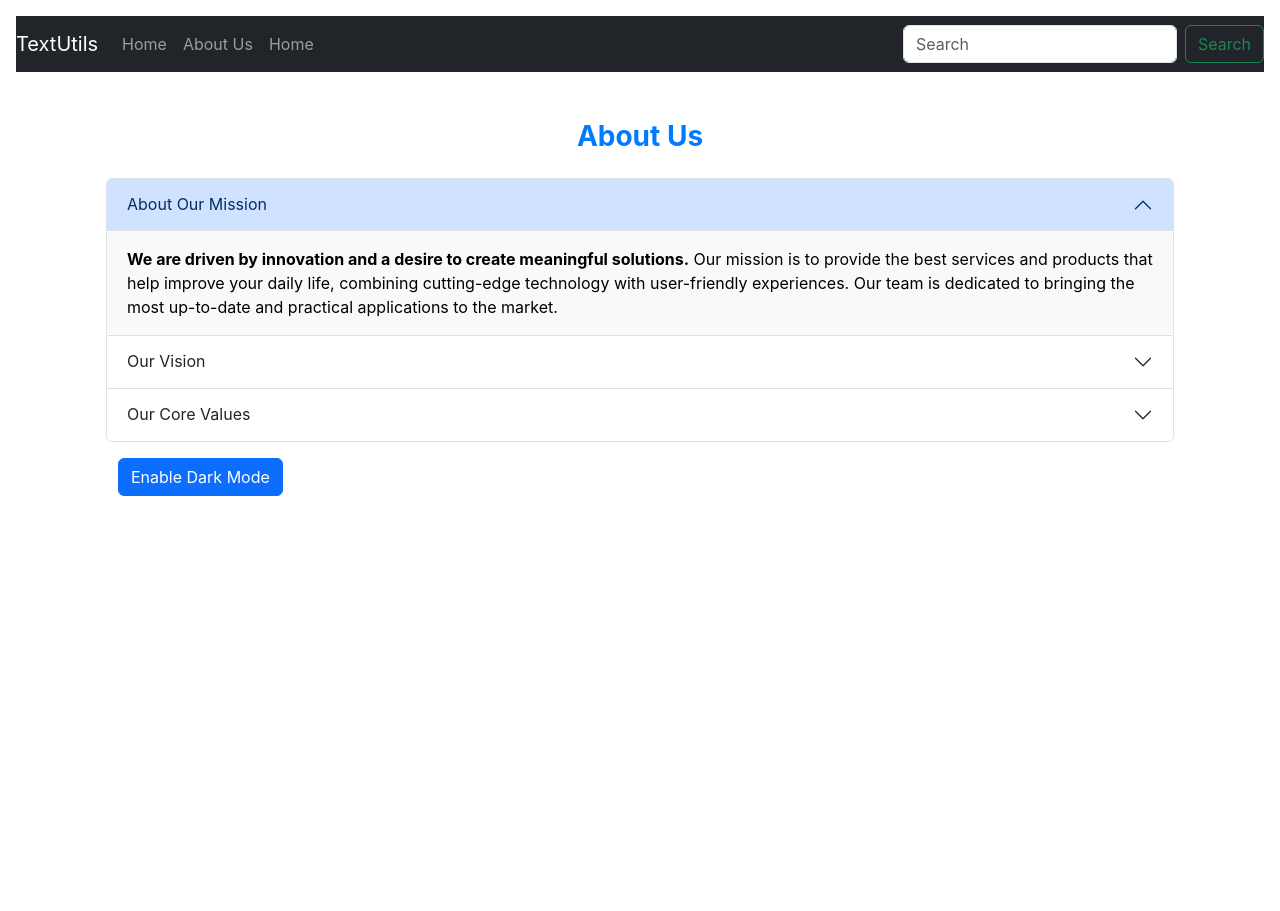
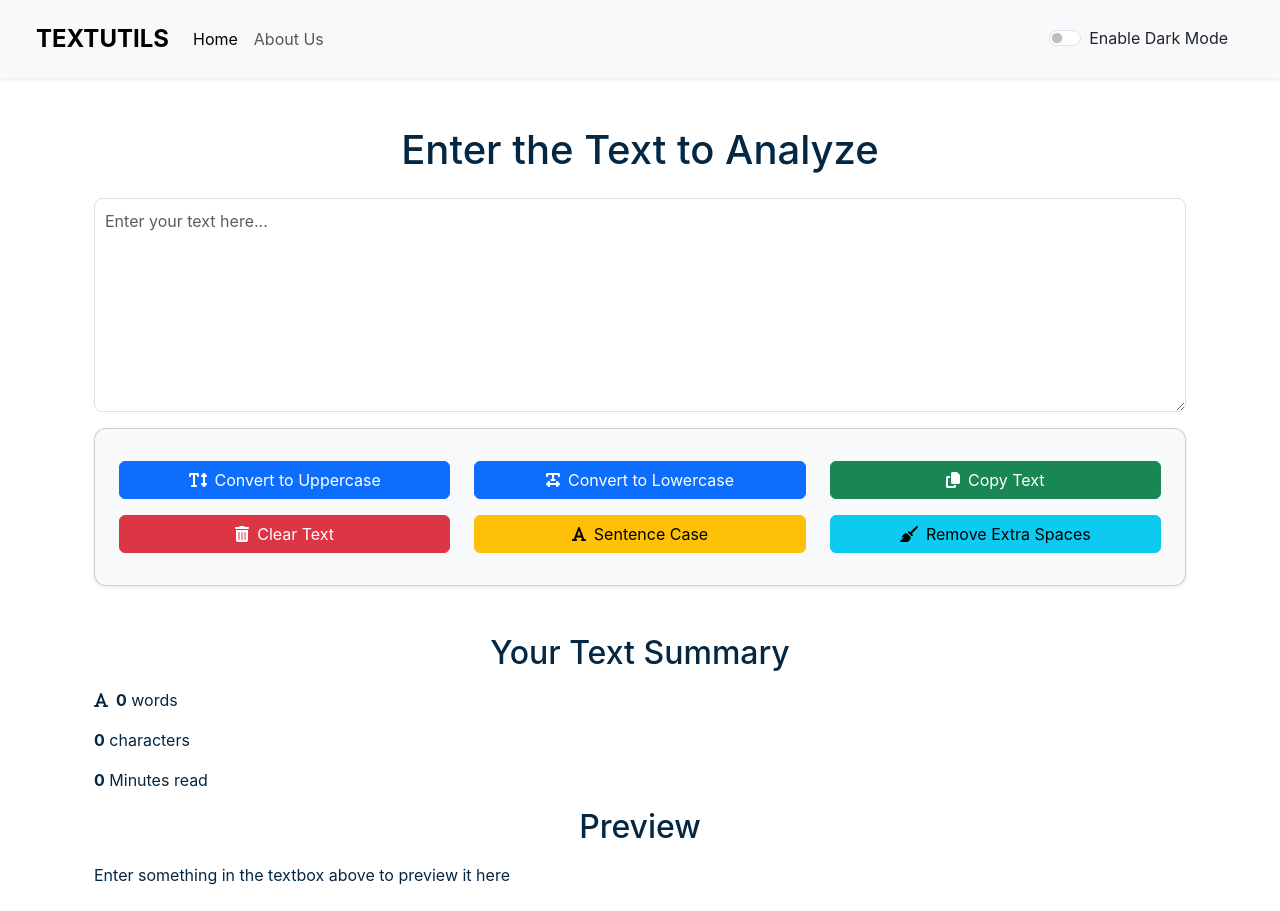
Before and after one commit to gaurav0330/TextUtils-react, a React (Create React App) app: page / in a window 1280 px wide. Before the commit the page ends 800 px from the top, so only its background shows below. Built offline with nearby package versions, Linux system fonts and the light colour scheme.

Commit message:
add alert functionality to it

```diff
--- a/package.json
+++ b/package.json
@@ -3,6 +3,8 @@
   "version": "0.1.0",
   "private": true,
   "dependencies": {
+    "@fortawesome/free-solid-svg-icons": "^6.6.0",
+    "@fortawesome/react-fontawesome": "^0.2.2",
     "@testing-library/jest-dom": "^5.17.0",
     "@testing-library/react": "^13.4.0",
     "@testing-library/user-event": "^13.5.0",
--- a/src/App.js
+++ b/src/App.js
@@ -1,18 +1,50 @@
-
 import Navbar from './MyComponents/Navbar';
-// import TextForm from './MyComponents/TextForm';
+import TextForm from './MyComponents/TextForm';
 import './App.css';
 import About from './MyComponents/About';
+import { useState } from 'react';
+import { BrowserRouter as Router, Routes, Route } from 'react-router-dom';
+import Alert from './MyComponents/Alert';
 
 function App() {
+  const [mode, setMode] = useState('light');
+  const [alert, setAlert] = useState(null);
+
+
+  const showAlert = (message, type) => {
+    setAlert({
+      msg: message,
+      type: type,
+    });
+    setTimeout(() => {
+      setAlert(null);
+    }, 2000);
+  };
+
+
+  const toggleMode = () => {
+    if (mode === "light") {
+      setMode('dark');
+      document.body.style.backgroundColor = '#042743';
+      showAlert("Dark Mode has been Enabled", "success");
+    } else {
+      setMode('light');
+      document.body.style.backgroundColor = 'white';
+      showAlert("Light Mode has been Enabled", "success");
+    }
+  }
+
   return (
-    <>
-      <Navbar title = "TextUtils" aboutText = "About Us"/>
+    <Router>
+      <Navbar title="TextUtils" aboutText="About Us" mode={mode} toggleMode={toggleMode} />
+      <Alert alert={alert} setAlert={setAlert} />
       <div className="container my-3">
-      <About/>
-      {/* <TextForm heading = "Enter the Text to Analyze"/> */}
-        </div>
-    </>
+        <Routes>
+          <Route exact path="/" element={<TextForm heading="Enter the Text to Analyze" mode={mode} showAlert={showAlert} />} />
+          <Route exact path="/about" element={<About mode={mode} />} />
+        </Routes>
+      </div>
+    </Router>
   );
 }
 
--- a/src/MyComponents/About.js
+++ b/src/MyComponents/About.js
@@ -1,82 +1,62 @@
-import React, { useState } from 'react';
+import React from 'react';
 
-export default function About() {
-    const [darkMode, setDarkMode] = useState(false);
-
-    // Toggle Dark Mode
-    const toggleDarkMode = () => {
-        setDarkMode(!darkMode);
-    };
-
-    // Dynamic styles for dark and light modes
+export default function About(props) {
     let myStyle = {
-        color: darkMode ? 'white' : 'black',
-        backgroundColor: darkMode ? '#333' : 'white',
-        transition: 'all 0.5s ease'
-    };
-
-    let accordionStyle = {
-        backgroundColor: darkMode ? '#444' : '#f8f9fa',
-        color: darkMode ? 'white' : 'black',
-        borderRadius: '5px',
-        transition: 'all 0.5s ease'
+        color: props.mode === 'dark' ? 'white' : '#042743',
+        backgroundColor: props.mode === 'dark' ? '#042743' : 'white',
     };
 
     return (
-        <>
-            <div className="container" style={myStyle}>
-                <div className="container my-5">
-                    <h3 className="text-center mb-4" style={{ fontWeight: 'bold', color: darkMode ? '#66fcf1' : '#007bff' }}>
-                        About Us
-                    </h3>
+        <div className="container" style={{color: props.mode === 'dark' ? 'white' : '#042743'}}>
+            <h1 className="my-3">About Us</h1>
             <div className="accordion" id="accordionExample">
                 <div className="accordion-item">
-                            <h2 className="accordion-header">
-                                <button className="accordion-button" type="button" data-bs-toggle="collapse" data-bs-target="#collapseOne" aria-expanded="true" aria-controls="collapseOne">
-                                    About Our Mission
+                    <h2 className="accordion-header" id="headingOne">
+                        <button className="accordion-button" type="button" style={myStyle} data-bs-toggle="collapse" data-bs-target="#collapseOne" aria-expanded="true" aria-controls="collapseOne">
+                            What is TextUtils?
                         </button>
                     </h2>
-                            <div id="collapseOne" className="accordion-collapse collapse show" data-bs-parent="#accordionExample">
-                                <div className="accordion-body" style={accordionStyle}>
-                                    <strong>We are driven by innovation and a desire to create meaningful solutions.</strong> Our mission is to provide the best services and products that help improve your daily life, combining cutting-edge technology with user-friendly experiences. Our team is dedicated to bringing the most up-to-date and practical applications to the market.
+                    <div id="collapseOne" className="accordion-collapse collapse show" aria-labelledby="headingOne" data-bs-parent="#accordionExample">
+                        <div className="accordion-body" style={myStyle}>
+                            <strong>TextUtils</strong> is a simple and powerful tool for quick text transformations.
+                            Whether you want to convert text to uppercase, lowercase, or count the number of words or characters, TextUtils provides an easy and efficient way to manage your text.
                         </div>
                     </div>
                 </div>
 
                 <div className="accordion-item">
-                            <h2 className="accordion-header">
-                                <button className="accordion-button collapsed" type="button" data-bs-toggle="collapse" data-bs-target="#collapseTwo" aria-expanded="false" aria-controls="collapseTwo">
-                                    Our Vision
+                    <h2 className="accordion-header" id="headingTwo">
+                        <button className="accordion-button collapsed" type="button" style={myStyle} data-bs-toggle="collapse" data-bs-target="#collapseTwo" aria-expanded="false" aria-controls="collapseTwo">
+                            Key Features
                         </button>
                     </h2>
-                            <div id="collapseTwo" className="accordion-collapse collapse" data-bs-parent="#accordionExample">
-                                <div className="accordion-body" style={accordionStyle}>
-                                    <strong>Innovation, efficiency, and integrity are at the heart of what we do.</strong> Our vision is to be recognized globally for pioneering new technologies, maintaining a culture of continuous learning, and delivering excellence in all our projects. We are committed to exceeding expectations.
+                    <div id="collapseTwo" className="accordion-collapse collapse" aria-labelledby="headingTwo" data-bs-parent="#accordionExample">
+                        <div className="accordion-body" style={myStyle}>
+                            <ul>
+                                <li>Convert text to Uppercase</li>
+                                <li>Convert text to Lowercase</li>
+                                <li>Count words and characters</li>
+                                <li>Remove extra spaces</li>
+                                <li>Copy text to clipboard</li>
+                            </ul>
+                            These features make editing and analyzing your text fast and straightforward.
                         </div>
                     </div>
                 </div>
 
                 <div className="accordion-item">
-                            <h2 className="accordion-header">
-                                <button className="accordion-button collapsed" type="button" data-bs-toggle="collapse" data-bs-target="#collapseThree" aria-expanded="false" aria-controls="collapseThree">
-                                    Our Core Values
+                    <h2 className="accordion-header" id="headingThree">
+                        <button className="accordion-button collapsed" type="button" style={myStyle} data-bs-toggle="collapse" data-bs-target="#collapseThree" aria-expanded="false" aria-controls="collapseThree">
+                            Why Use TextUtils?
                         </button>
                     </h2>
-                            <div id="collapseThree" className="accordion-collapse collapse" data-bs-parent="#accordionExample">
-                                <div className="accordion-body" style={accordionStyle}>
-                                    <strong>We stand by our core values of integrity, innovation, and inclusiveness.</strong> These values shape our work culture and drive the success of our organization. Our commitment to these principles ensures that we deliver exceptional quality and foster a positive work environment.
+                    <div id="collapseThree" className="accordion-collapse collapse" aria-labelledby="headingThree" data-bs-parent="#accordionExample">
+                        <div className="accordion-body" style={myStyle}>
+                            <strong>TextUtils</strong> is ideal for anyone looking to quickly format or analyze text. Whether you're a student, developer, or content creator, our tool saves time by offering essential text manipulation options in one place. It's a must-have for anyone who deals with large amounts of text data regularly.
                         </div>
                     </div>
                 </div>
             </div>
-
-                    <div className="container my-3">
-                        <button type="button" className="btn btn-primary" onClick={toggleDarkMode}>
-                            {darkMode ? 'Disable Dark Mode' : 'Enable Dark Mode'}
-                        </button>
         </div>
-                </div>
-            </div>
-        </>
     );
 }
--- /dev/null
+++ b/src/MyComponents/Alert.js
@@ -0,0 +1,32 @@
+import React from 'react';
+
+function Alert(props) {
+  const capitalize = (word) => {
+    const lower = word.toLowerCase();
+    return lower.charAt(0).toUpperCase() + lower.slice(1);
+  };
+
+  // Handler to clear the alert
+  const handleCloseAlert = () => {
+    props.setAlert(null);
+  };
+
+  return (
+    <div>
+      {props.alert && (
+        <div className={`alert alert-${props.alert.type} alert-dismissible fade show`} role="alert">
+          <strong>{capitalize(props.alert.type)}</strong>: {props.alert.msg}
+          <button
+            type="button"
+            className="btn-close"
+            data-bs-dismiss="alert"
+            aria-label="Close"
+            onClick={handleCloseAlert} // Call the handler to clear the alert
+          ></button>
+        </div>
+      )}
+    </div>
+  );
+}
+
+export default Alert;
--- a/src/MyComponents/Navbar.js
+++ b/src/MyComponents/Navbar.js
@@ -1,30 +1,37 @@
 import React from 'react';
 import PropTypes from 'prop-types';
+import { Link } from 'react-router-dom';
 
 export default function Navbar(props) {
     return (
-        <nav className="navbar navbar-expand-lg navbar-dark bg-dark mt-3 mx-3">
-            <a className="navbar-brand" href="/">{props.title}</a>
-            <button className="navbar-toggler" type="button" data-toggle="collapse" data-target="#navbarSupportedContent" aria-controls="navbarSupportedContent" aria-expanded="false" aria-label="Toggle navigation">
+        <nav className={`navbar navbar-expand-lg navbar-${props.mode} bg-${props.mode} py-3 px-4 shadow-sm`}>
+            <div className="container-fluid">
+                <Link className="navbar-brand fw-bold text-uppercase" to="/" style={{ fontSize: '24px' }}>
+                    {props.title}
+                </Link>
+                <button className="navbar-toggler" type="button" data-bs-toggle="collapse" data-bs-target="#navbarSupportedContent" aria-controls="navbarSupportedContent" aria-expanded="false" aria-label="Toggle navigation">
                     <span className="navbar-toggler-icon"></span>
                 </button>
 
                 <div className="collapse navbar-collapse" id="navbarSupportedContent">
                     <ul className="navbar-nav me-auto mb-2 mb-lg-0">
-                    <li className="nav-item active">
-                        <a className="nav-link" href="/">Home</a>
+                        <li className="nav-item">
+                            <Link className="nav-link active" aria-current="page" to="/">Home</Link>
                         </li>
-                    <li className="nav-item active">
-                        <a className="nav-link" href="/">{props.aboutText}</a>
-                    </li>
-                    <li className="nav-item active">
-                        <a className="nav-link" href="/">Home</a>
+                        <li className="nav-item">
+                            <Link className="nav-link" to="/about">{props.aboutText}</Link>
                         </li>
                     </ul>
-                <form className="d-flex">
-                    <input className="form-control me-2" type="search" placeholder="Search" aria-label="Search" />
-                    <button className="btn btn-outline-success" type="submit">Search</button>
-                </form>
+
+                    <div className="d-flex align-items-center">
+                        <div className={`form-check form-switch text-${props.mode === 'light' ? 'dark' : 'light'} mx-3`}>
+                            <input className="form-check-input" onClick={props.toggleMode} type="checkbox" role="switch" id="flexSwitchCheckDefault" />
+                            <label className="form-check-label" htmlFor="flexSwitchCheckDefault">
+                                {props.mode === 'light' ? 'Enable Dark Mode' : 'Disable Dark Mode'}
+                            </label>
+                        </div>
+                    </div>
+                </div>
             </div>
         </nav>
     );
@@ -35,8 +42,8 @@ Navbar.propTypes = {
     aboutText: PropTypes.string
 }
 
-// default props
+// Default props
 Navbar.defaultProps = {
-    title: "Home",
+    title: "TextUtils",
     aboutText: "About"
-}
+};
--- a/src/MyComponents/TextForm.js
+++ b/src/MyComponents/TextForm.js
@@ -1,15 +1,27 @@
 import React, { useState } from 'react';
+import { FontAwesomeIcon } from '@fortawesome/react-fontawesome';
+import { faCopy, faTrashAlt, faTextHeight, faTextWidth, faBroom, faFont } from '@fortawesome/free-solid-svg-icons';
 
 export default function TextForm(props) {
 
     const handleUpClick = () => {
+        if (text.length > 0) {  // Check if there is text
             let newText = text.toUpperCase();
             setText(newText);
+            props.showAlert("Converted to Uppercase", "success");
+        } else {
+            props.showAlert("Text box is empty", "warning");
+        }
     }
 
     const handleLowClick = () => {
+        if (text.length > 0) {  // Check if there is text
             let newText = text.toLowerCase();
             setText(newText);
+            props.showAlert("Converted to Lowercase", "success");
+        } else {
+            props.showAlert("Text box is empty", "warning");
+        }
     }
 
     const handleOnChange = (event) => {
@@ -17,84 +29,105 @@ export default function TextForm(props) {
     }
 
     const handleCopyClick = () => {
+        if (text.length > 0) {  // Check if there is text
             navigator.clipboard.writeText(text);
-        alert("Text Copied to Clipboard!");
+            props.showAlert("Text Copied to Clipboard!", "success");
+        } else {
+            props.showAlert("Nothing to copy, the text box is empty", "warning");
+        }
     }
 
     const handleClearClick = () => {
+        if (text.length > 0) {  // Check if there is text
             setText("");
+            props.showAlert("Text Cleared", "success");
+        } else {
+            props.showAlert("Text box is already empty", "warning");
+        }
     }
 
     const handleSentenceCaseClick = () => {
+        if (text.length > 0) {  // Check if there is text
             let newText = text.toLowerCase().replace(/(^\s*\w|[.!?]\s*\w)/g, (c) => c.toUpperCase());
             setText(newText);
+            props.showAlert("Converted to Sentence Case", "success");
+        } else {
+            props.showAlert("Text box is empty", "warning");
+        }
     }
 
     const handleRemoveSpacesClick = () => {
+        if (text.length > 0) {  // Check if there is text
             let newText = text.replace(/\s+/g, ' ').trim();
             setText(newText);
+            props.showAlert("Extra Spaces Removed", "success");
+        } else {
+            props.showAlert("Text box is empty", "warning");
+        }
     }
 
     const [text, setText] = useState("");
 
-    const wordCount = text.split(/\s+/).filter((word) => word.length !== 0).length;
-    const readingTime = wordCount * 0.008;
-
     return (
         <>
-            <div className='container my-4'>
-                <h2 className="text-center">{props.heading}</h2>
-
-                <div className="form-group">
-                    <textarea
-                        className="form-control"
-                        onChange={handleOnChange}
-                        value={text}
-                        id="myBox"
-                        rows="8"
-                        style={{ backgroundColor: "#f8f9fa", padding: "15px", borderRadius: "10px", border: "1px solid #ccc" }}
-                        placeholder="Enter your text here..."
-                    ></textarea>
+            <div className="container my-5" style={{ color: props.mode === 'dark' ? '#f1f1f1' : '#042743' }}>
+                <h1 className="mb-4 text-center">{props.heading}</h1>
+                <div className="mb-3">
+                    <textarea className="form-control" value={text} onChange={handleOnChange}
+                        style={{
+                            backgroundColor: props.mode === 'dark' ? '#1f3a4d' : 'white',
+                            color: props.mode === 'dark' ? '#f1f1f1' : '#042743',
+                            borderRadius: '8px',
+                            padding: '10px',
+                            fontSize: '16px'
+                        }}
+                        id="myBox" rows="8" placeholder="Enter your text here..."></textarea>
                 </div>
 
-                <div className="d-flex flex-wrap justify-content-center my-3">
-                    <button className="btn btn-primary mx-2 my-1" onClick={handleUpClick}>
-                        Convert To UpperCase
+                {/* Buttons arranged in a card with grid layout */}
+                <div className="card p-4 shadow-sm" style={{ backgroundColor: props.mode === 'dark' ? '#223344' : '#f8f9fa', borderRadius: '12px' }}>
+                    <div className="row">
+                        <div className="col-md-4 col-sm-6 my-2">
+                            <button className="btn btn-primary w-100" onClick={handleUpClick}>
+                                <FontAwesomeIcon icon={faTextHeight} className="me-2" />Convert to Uppercase
                             </button>
-
-                    <button className="btn btn-primary mx-2 my-1" onClick={handleLowClick}>
-                        Convert To LowerCase
+                        </div>
+                        <div className="col-md-4 col-sm-6 my-2">
+                            <button className="btn btn-primary w-100" onClick={handleLowClick}>
+                                <FontAwesomeIcon icon={faTextWidth} className="me-2" />Convert to Lowercase
                             </button>
-
-                    <button className="btn btn-success mx-2 my-1" onClick={handleCopyClick}>
-                        Copy Text
+                        </div>
+                        <div className="col-md-4 col-sm-6 my-2">
+                            <button className="btn btn-success w-100" onClick={handleCopyClick}>
+                                <FontAwesomeIcon icon={faCopy} className="me-2" />Copy Text
                             </button>
-
-                    <button className="btn btn-danger mx-2 my-1" onClick={handleClearClick}>
-                        Clear Text
+                        </div>
+                        <div className="col-md-4 col-sm-6 my-2">
+                            <button className="btn btn-danger w-100" onClick={handleClearClick}>
+                                <FontAwesomeIcon icon={faTrashAlt} className="me-2" />Clear Text
                             </button>
-
-                    <button className="btn btn-warning mx-2 my-1" onClick={handleSentenceCaseClick}>
-                        Convert to Sentence Case
+                        </div>
+                        <div className="col-md-4 col-sm-6 my-2">
+                            <button className="btn btn-warning w-100" onClick={handleSentenceCaseClick}>
+                                <FontAwesomeIcon icon={faFont} className="me-2" />Sentence Case
                             </button>
-
-                    <button className="btn btn-info mx-2 my-1" onClick={handleRemoveSpacesClick}>
-                        Remove Extra Spaces
+                        </div>
+                        <div className="col-md-4 col-sm-6 my-2">
+                            <button className="btn btn-info w-100" onClick={handleRemoveSpacesClick}>
+                                <FontAwesomeIcon icon={faBroom} className="me-2" />Remove Extra Spaces
                             </button>
                         </div>
                     </div>
-
-            <div className="container my-4 text-center">
-                <h3>Your Text Summary</h3>
-                <div className="summary-box p-3" style={{ backgroundColor: "#e9ecef", borderRadius: "10px" }}>
-                    <p>{wordCount} words and {text.length} characters</p>
-                    <p>{readingTime.toFixed(2)} Minutes To Read</p>
+                </div>
             </div>
 
-                <h3 className="mt-4">Preview</h3>
-                <p className="p-3" style={{ backgroundColor: "#f1f3f5", borderRadius: "10px", border: "1px solid #ddd" }}>
-                    {text.length > 0 ? text : "Enter something in the textbox to preview it here"}
-                </p>
+            <div className="container my-4" style={{ color: props.mode === 'dark' ? '#f1f1f1' : '#042743' }}>
+                <h2 className="my-3 text-center">Your Text Summary</h2>
+                <p><FontAwesomeIcon icon={faFont} className="me-2" /><strong>{text.split(/\s+/).filter((element) => element.length !== 0).length}</strong> words</p>
+                <p><strong>{text.length}</strong> characters</p>
+                <p><strong>{0.008 * text.split(" ").filter((element) => element.length !== 0).length}</strong> Minutes read</p>
+                <h2 className="my-3 text-center">Preview</h2>
+                <p>{text.length > 0 ? text : "Enter something in the textbox above to preview it here"}</p>
             </div>
         </>
     )
```
Also changed, not shown: 1 other file (tests, documents, lock files or other folders). Lines whose indentation alone changed are shown as unchanged.
